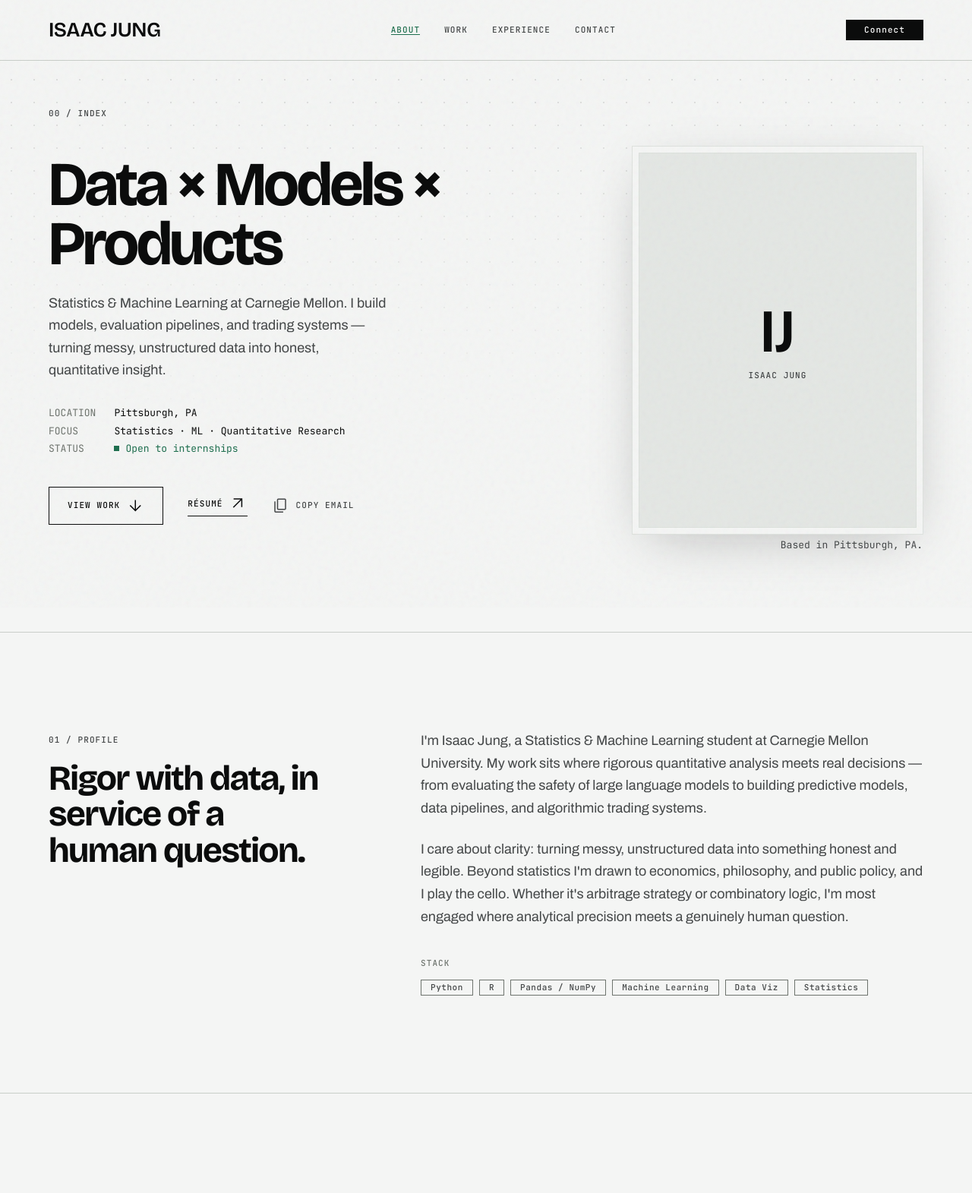
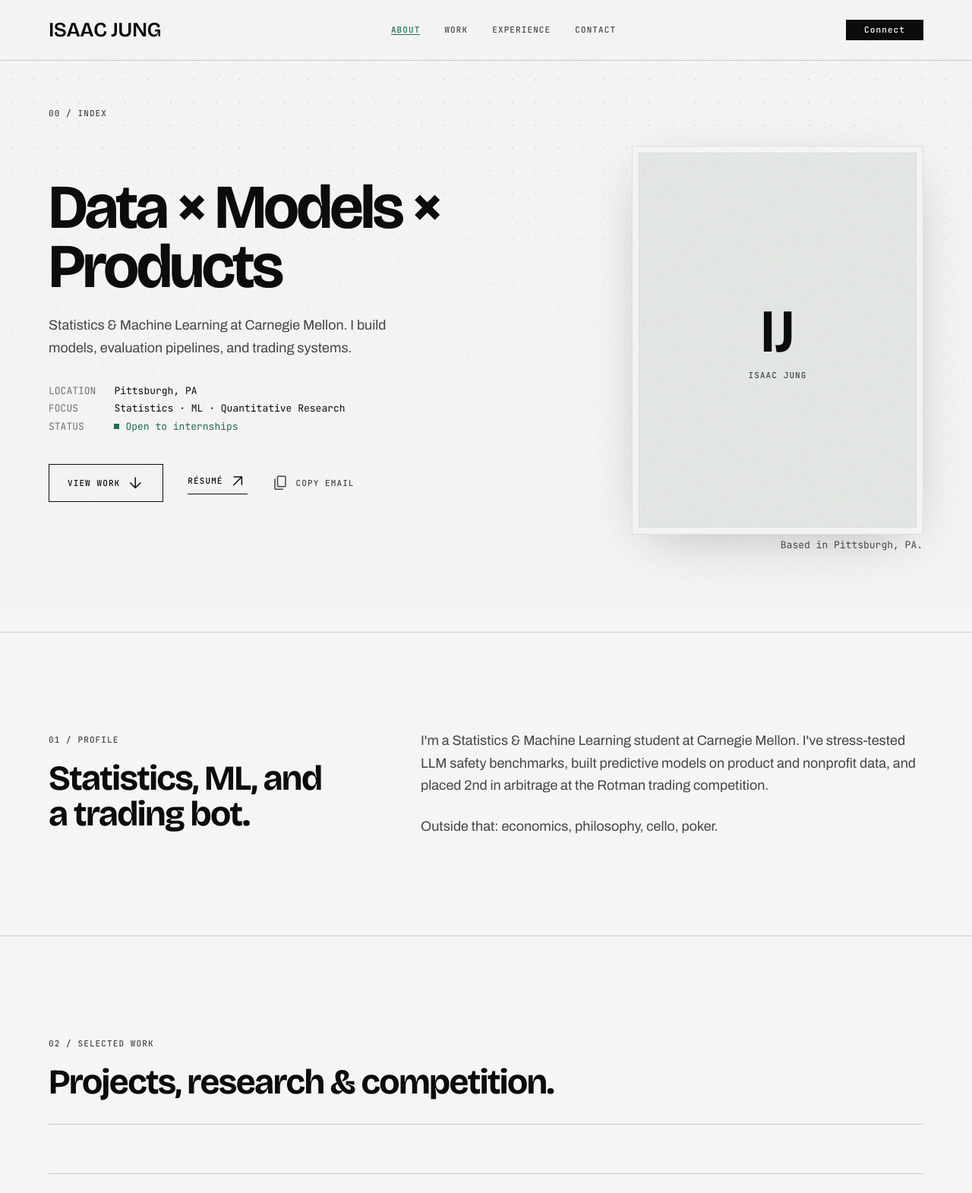
Before and after one commit to iwjung55/isaac-jung-portfolio, a website: page index.html in a window 1280 px wide. Shown: the top 1571 px of the page at 76% size. Drawn offline with nearby package versions, Linux system fonts and the light colour scheme.

Commit message:
feat: fold as signature motion, animated wordmark, tighter copy
- Wordmark 'ISAAC JUNG' now folds open letter-by-letter on arrival and waves
  (rotateX + accent tint) on hover; no-JS and reduced-motion safe
- Work rows hinge open on a real fold (perspective rotateX from top edge)
  instead of a flat slide
- Copy: cut the AI-voice flourishes ('turning messy, unstructured data into
  honest, quantitative insight', 'rigor in service of a human question'),
  shortened hero/about/contact, removed the STACK chip row that duplicated
  the Skills module

Co-Authored-By: Claude Opus 4.8 <noreply@anthropic.com>

```diff
--- a/index.html
+++ b/index.html
@@ -4,7 +4,7 @@
 <meta content="width=device-width, initial-scale=1.0" name="viewport"/>
 <script>(function(){var d=document.documentElement;d.classList.add('js');try{if(!sessionStorage.getItem('plSeen')&&!(window.matchMedia&&matchMedia('(prefers-reduced-motion: reduce)').matches)){d.classList.add('preload');setTimeout(function(){var p=document.getElementById('preloader');if(p)p.style.display='none';d.style.overflow='';},3000);}}catch(e){}})();</script>
 <title>Isaac Jung — Data Science &amp; Machine Learning</title>
-<meta content="Isaac Jung — Statistics &amp; Machine Learning student at Carnegie Mellon. Data science, LLM-safety research, and quantitative/algorithmic trading. Turning messy data into honest, quantitative insight." name="description"/>
+<meta content="Isaac Jung — Statistics &amp; Machine Learning at Carnegie Mellon. Data science, LLM-safety research, and algorithmic trading." name="description"/>
 <link href="favicon.svg" rel="icon" type="image/svg+xml"/>
 <meta content="Isaac Jung — Data Science &amp; Machine Learning" property="og:title"/>
 <meta content="Statistics &amp; ML @ Carnegie Mellon — data science, LLM-safety research, and quantitative trading." property="og:description"/>
@@ -67,14 +67,24 @@
         .work-item:hover .work-title, .work-item[open] .work-title { color: #1f6f4f; }
         .work-chevron { flex: none; transition: transform .3s cubic-bezier(.2,.8,.2,1); }
         .work-item[open] .work-chevron { transform: rotate(180deg); }
-        .work-body { padding: 4px 8px 34px 84px; }
-        .work-item[open] .work-body { animation: workReveal .45s cubic-bezier(.2,.8,.2,1) both; }
-        @keyframes workReveal { from { opacity: 0; transform: translateY(-8px); } to { opacity: 1; transform: none; } }
+        .work-body { padding: 4px 8px 34px 84px; transform-origin: top center; }
+        .work-item[open] .work-body { animation: workFold .5s cubic-bezier(.2,.8,.2,1) both; }
+        @keyframes workFold { from { opacity: 0; transform: perspective(900px) rotateX(-14deg) translateY(-6px); } to { opacity: 1; transform: none; } }
         .work-actions { display: flex; align-items: center; gap: 28px; margin-top: 22px; flex-wrap: wrap; }
         .btn-ghost { display: inline-flex; align-items: center; gap: 7px; font-family: 'JetBrains Mono', ui-monospace, monospace; font-size: 12px; letter-spacing: .12em; text-transform: uppercase; color: #0b0c0c; border-bottom: 1px solid #0b0c0c; padding-bottom: 3px; transition: color .2s, border-color .2s, gap .2s; }
         .btn-ghost:hover { color: #1f6f4f; border-color: #1f6f4f; gap: 11px; }
         .work-minor { display: flex; align-items: baseline; gap: 20px; padding: 22px 8px; }
         @media (max-width: 767px) { .work-tile { display: none; } .work-body { padding-left: 8px; } .work-summary { gap: 14px; padding: 22px 4px; } }
+        /* Wordmark — folds open on arrival, waves on hover */
+        .wordmark { display: inline-flex; perspective: 620px; }
+        .wordmark span { display: inline-block; transform-origin: 50% 100%; backface-visibility: hidden;
+            transition: opacity .45s ease, transform .55s cubic-bezier(.2,.8,.25,1), color .3s ease;
+            transition-delay: calc(var(--i) * 42ms); }
+        .js .wordmark span { opacity: 0; transform: rotateX(-92deg); }
+        .js .wordmark.wm-in span { opacity: 1; transform: none; }
+        .wordmark.wm-in:hover span { transform: rotateX(-24deg) translateY(-2px); color: #1f6f4f;
+            transition-delay: calc(var(--i) * 26ms); }
+        @media (prefers-reduced-motion: reduce) { .js .wordmark span { opacity: 1 !important; transform: none !important; } }
         /* Premium button: fill on hover */
         .btn-fill { transition: background .3s ease, color .3s ease, gap .2s ease; }
         .btn-fill:hover { background: #0b0c0c; color: #fff; }
@@ -122,7 +132,7 @@ FORM: Vertical expandable index — an extension of the established single-page
 </div>
 <!-- TopNavBar -->
 <header class="fixed top-0 w-full z-50 flex justify-between items-center px-margin-mobile md:px-margin-desktop py-gutter bg-background/80 backdrop-blur-sm border-b border-outline-variant">
-<a class="font-headline-md text-headline-md font-normal text-primary" href="#top">ISAAC JUNG</a>
+<a aria-label="Isaac Jung — home" class="wordmark font-headline-md text-headline-md font-normal text-primary" href="#top"><span aria-hidden="true" style="--i:0">I</span><span aria-hidden="true" style="--i:1">S</span><span aria-hidden="true" style="--i:2">A</span><span aria-hidden="true" style="--i:3">A</span><span aria-hidden="true" style="--i:4">C</span><span aria-hidden="true" style="--i:5">&nbsp;</span><span aria-hidden="true" style="--i:6">J</span><span aria-hidden="true" style="--i:7">U</span><span aria-hidden="true" style="--i:8">N</span><span aria-hidden="true" style="--i:9">G</span></a>
 <nav class="hidden md:flex gap-8 items-center font-mono text-label-caps uppercase tracking-widest">
 <a class="nav-link text-on-surface-variant hover:text-primary transition-colors duration-300" data-nav="about" href="#about">About<span class="nav-underline"></span></a>
 <a class="nav-link text-on-surface-variant hover:text-primary transition-colors duration-300" data-nav="work" href="#work">Work<span class="nav-underline"></span></a>
@@ -153,7 +163,7 @@ FORM: Vertical expandable index — an extension of the established single-page
                     Data × Models × Products
                 </h1>
 <p class="font-body-lg text-body-lg text-on-surface-variant max-w-md leading-relaxed mb-8">
-                    Statistics &amp; Machine Learning at Carnegie Mellon. I build models, evaluation pipelines, and trading systems — turning messy, unstructured data into honest, quantitative insight.
+                    Statistics &amp; Machine Learning at Carnegie Mellon. I build models, evaluation pipelines, and trading systems.
                 </p>
 <!-- technical metadata block -->
 <dl class="font-mono text-caption text-on-surface-variant grid grid-cols-[auto_1fr] gap-x-6 gap-y-1 mb-10 max-w-md">
@@ -197,22 +207,12 @@ FORM: Vertical expandable index — an extension of the established single-page
 <div class="grid grid-cols-1 md:grid-cols-12 gap-gutter">
 <div class="md:col-span-4 reveal">
 <span class="font-mono text-label-caps tracking-widest text-on-surface-variant">01 / PROFILE</span>
-<h2 class="font-display text-headline-lg-mobile md:text-headline-lg text-primary mt-4 leading-tight">Rigor with data, in service of a human question.</h2>
+<h2 class="font-display text-headline-lg-mobile md:text-headline-lg text-primary mt-4 leading-tight">Statistics, ML, and a trading bot.</h2>
 </div>
 <div class="md:col-span-7 md:col-start-6 reveal" style="transition-delay:120ms;">
 <div class="space-y-6 font-body-lg text-body-lg text-on-surface-variant">
-<p>I'm Isaac Jung, a Statistics &amp; Machine Learning student at Carnegie Mellon University. My work sits where rigorous quantitative analysis meets real decisions — from evaluating the safety of large language models to building predictive models, data pipelines, and algorithmic trading systems.</p>
-<p>I care about clarity: turning messy, unstructured data into something honest and legible. Beyond statistics I'm drawn to economics, philosophy, and public policy, and I play the cello. Whether it's arbitrage strategy or combinatory logic, I'm most engaged where analytical precision meets a genuinely human question.</p>
-</div>
-<div class="mt-10">
-<span class="font-mono text-label-caps tracking-widest text-outline block mb-4">STACK</span>
-<div class="flex flex-wrap gap-2">
-<span class="px-3 py-1 border border-outline text-on-surface-variant font-mono text-label-caps tracking-wider">Python</span>
-<span class="px-3 py-1 border border-outline text-on-surface-variant font-mono text-label-caps tracking-wider">R</span>
-<span class="px-3 py-1 border border-outline text-on-surface-variant font-mono text-label-caps tracking-wider">Pandas / NumPy</span>
-<span class="px-3 py-1 border border-outline text-on-surface-variant font-mono text-label-caps tracking-wider">Machine Learning</span>
-<span class="px-3 py-1 border border-outline text-on-surface-variant font-mono text-label-caps tracking-wider">Data Viz</span>
-<span class="px-3 py-1 border border-outline text-on-surface-variant font-mono text-label-caps tracking-wider">Statistics</span>
+<p>I'm a Statistics &amp; Machine Learning student at Carnegie Mellon. I've stress-tested LLM safety benchmarks, built predictive models on product and nonprofit data, and placed 2nd in arbitrage at the Rotman trading competition.</p>
+<p>Outside that: economics, philosophy, cello, poker.</p>
 </div>
 </div>
 </div>
@@ -392,7 +392,7 @@ FORM: Vertical expandable index — an extension of the established single-page
 <div class="md:col-span-4 reveal">
 <span class="font-mono text-label-caps tracking-widest text-on-surface-variant">04 / CONTACT</span>
 <h2 class="font-display text-headline-lg-mobile md:text-headline-lg text-primary mt-4 leading-tight">Let's talk.</h2>
-<p class="font-body-md text-body-md text-on-surface-variant mt-4 max-w-xs leading-relaxed">Open to research, data, and internship opportunities — and always happy to talk statistics, markets, or policy.</p>
+<p class="font-body-md text-body-md text-on-surface-variant mt-4 max-w-xs leading-relaxed">Open to internships and research. Happy to talk data, markets, or policy.</p>
 </div>
 <div class="md:col-span-7 md:col-start-6 flex flex-col justify-center gap-8 mt-12 md:mt-0 reveal" style="transition-delay:120ms;">
 <a class="group flex items-baseline justify-between gap-4 border-b border-outline-variant pb-4 hover:border-primary transition-colors" href="mailto:isaacjung0702@gmail.com">
@@ -490,6 +490,15 @@ FORM: Vertical expandable index — an extension of the established single-page
   }
 })();
 (function(){
+  // Wordmark: fold open on arrival
+  var wm = document.querySelector('.wordmark');
+  if (wm) {
+    var open = function(){ wm.classList.add('wm-in'); };
+    if (document.documentElement.classList.contains('preload')) { setTimeout(open, 1500); }
+    else { requestAnimationFrame(function(){ setTimeout(open, 90); }); }
+  }
+})();
+(function(){
   // Scroll progress bar
   var p = document.getElementById('progress');
   if (p) {
```
Also changed, not shown: styles.css.
